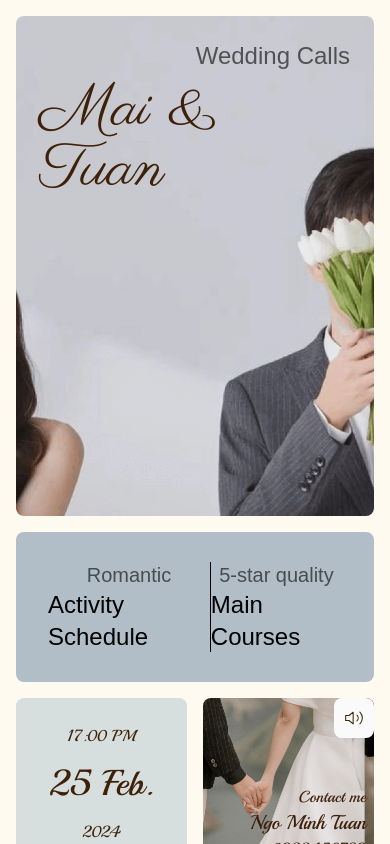
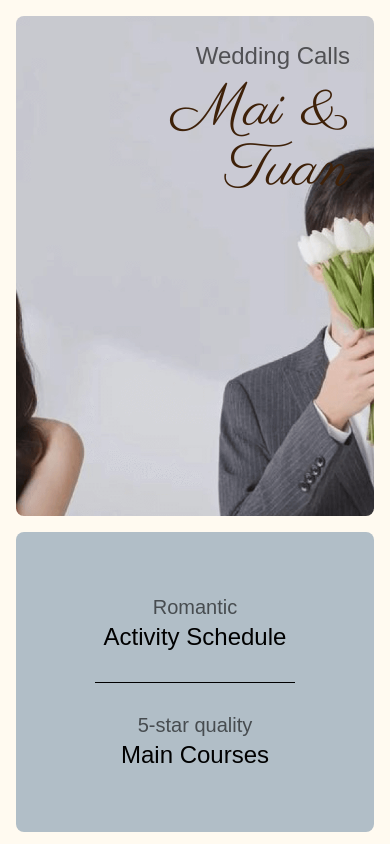
Before and after one commit to dtran2108/wedding, a Next.js app: page / in a window 390 px wide. Shown: the top 844 px of the page. Built offline with nearby package versions, Linux system fonts and the light colour scheme; a web font is replaced by a local one.

Commit message:
fix responsive issue

```diff
--- a/app/page.tsx
+++ b/app/page.tsx
@@ -20,19 +20,20 @@ export default function Home() {
             }}
           >
             <h2 className='text-2xl text-black/60'>Wedding Calls</h2>
-            <h1 className={cn(parisienne.className, 'text-6xl mt-2')}>
+            <h1 className={cn(parisienne.className, 'text-6xl mt-2 text-right')}>
               Mai & Tuan
             </h1>
           </div>
-          <div className='rounded-lg w-full h-[150px] bg-blue p-8 flex items-center justify-center'>
-            <div className='ml-auto flex items-center justify-center flex-col'>
-              <h2 className='text-xl text-black/60'>Romantic</h2>
-              <h1 className='text-2xl text-black'>Activity Schedule</h1>
+          <div className='rounded-lg w-full h-[300px] md:h-[150px] bg-blue p-8 flex flex-col md:flex-row items-center justify-center'>
+            <div className='mt-auto md:ml-auto flex items-center justify-center flex-col'>
+              <h2 className='text-xl text-black/60 text-center'>Romantic</h2>
+              <h1 className='text-2xl text-black text-center'>Activity Schedule</h1>
             </div>
-            <div className='mx-auto w-[1px] h-[90px] bg-black'></div>
-            <div className='mr-auto  flex items-center justify-center flex-col'>
-              <h2 className='text-xl text-black/60'>5-star quality</h2>
-              <h1 className='text-2xl text-black'>Main Courses</h1>
+            <div className='hidden md:block mx-auto w-[1px] h-[90px] bg-black'></div>
+            <div className='block md:hidden my-auto w-[200px] h-[1px] bg-black'></div>
+            <div className='mb-auto md:mr-auto flex items-center justify-center flex-col'>
+              <h2 className='text-xl text-black/60 text-center'>5-star quality</h2>
+              <h1 className='text-2xl text-black text-center'>Main Courses</h1>
             </div>
           </div>
         </div>
@@ -67,7 +68,7 @@ export default function Home() {
             </div>
           </div>
           <div
-            className='w-full h-full rounded-lg relative p-4'
+            className='w-full h-full min-h-[200px] rounded-lg relative p-4'
             style={{
               backgroundImage: "url('/images/mai-house.jpg')",
               backgroundSize: 'cover',
```
